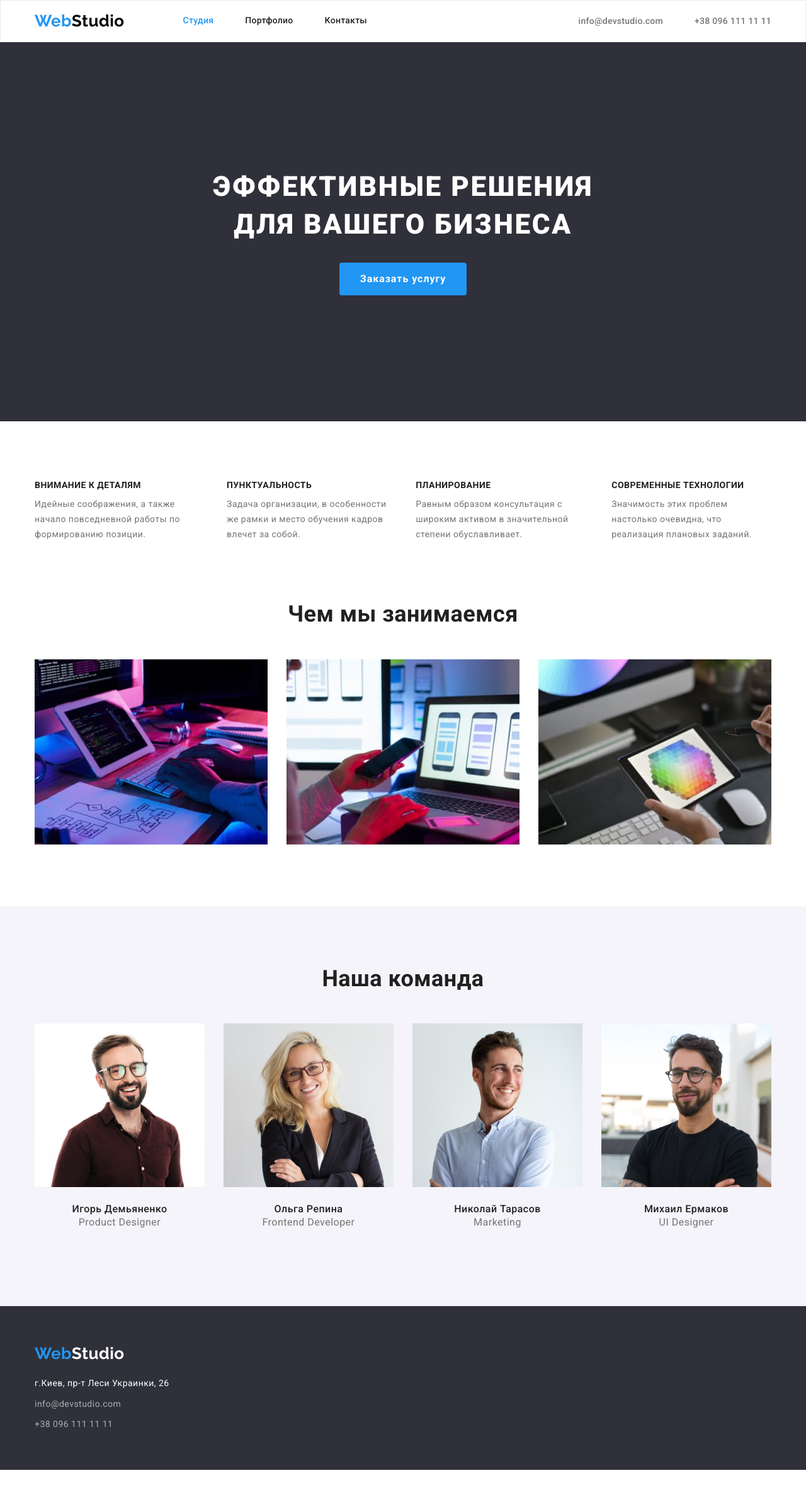
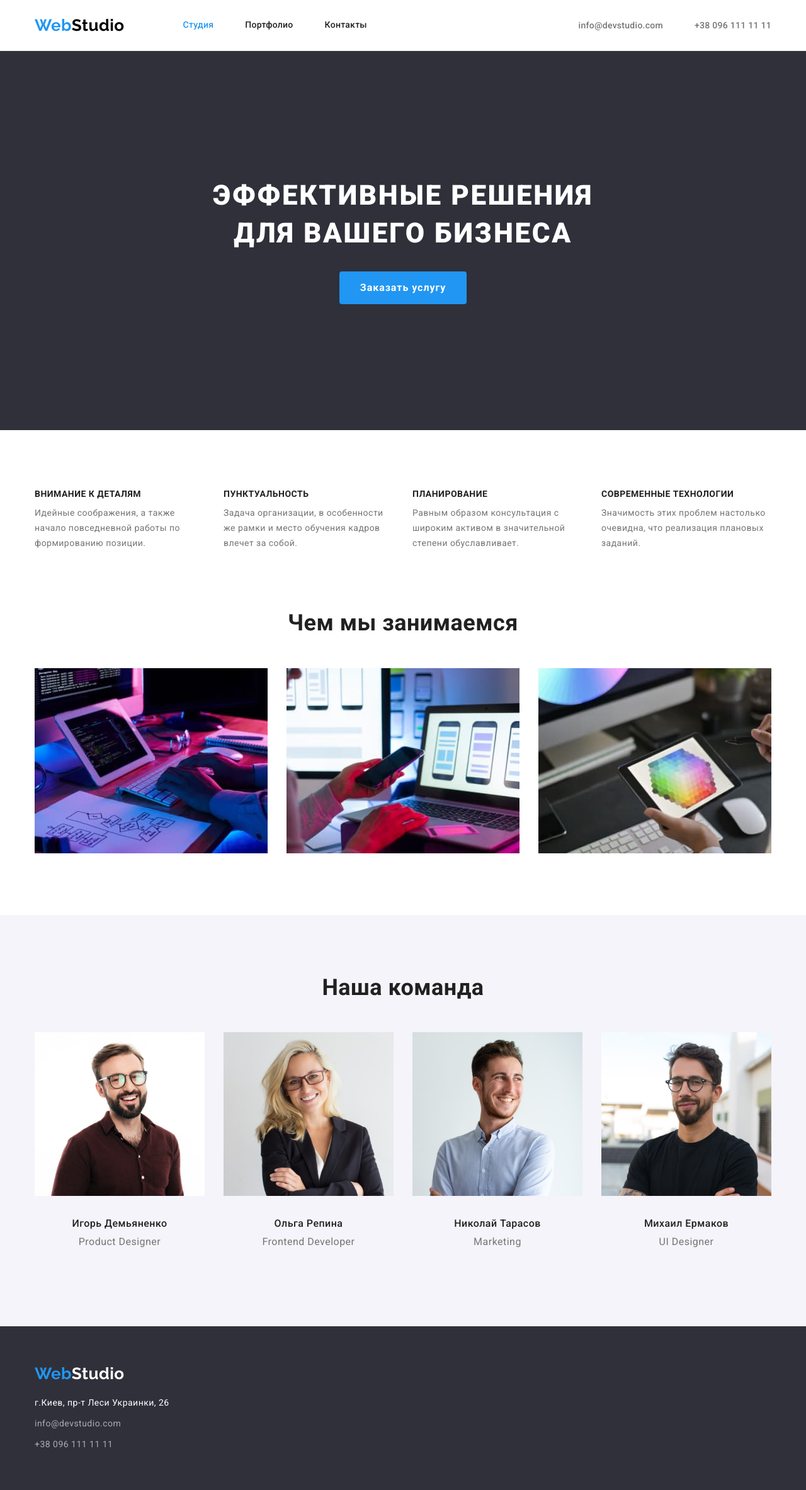
Before and after one commit to oxica/goit-markup-hw-03, a plain HTML site: page index.html in a window 1280 px wide. Shown: the whole page at 63% size. Before the commit the page ends 2334 px from the top, so only its background shows below. Drawn offline with nearby package versions, Linux system fonts and the light colour scheme.

Commit message:
исправлено оформление

```diff
--- a/css/styles.css
+++ b/css/styles.css
@@ -82,7 +82,7 @@ ul {
 /* ------------ШАПКА-------------- */
 
 .header {
-  border: 1px solid #ececec;
+  border-bottom: 1px solid #ececec;
 }
 
 .nav-flex {
@@ -109,8 +109,8 @@ ul {
 
 .header-nav-link {
   display: block;
-  padding-top: 24px;
-  padding-bottom: 25px;
+  padding-top: 32px;
+  padding-bottom: 32px;
 
   font-weight: 500;
   font-size: 14px;
@@ -210,6 +210,7 @@ ul {
 
 .features-item:not(:last-child) {
   margin-right: 30px;
+  max-width: 270px;
 }
 
 .features-title {
@@ -260,18 +261,19 @@ ul {
   margin-right: 30px;
 }
 
+.team-workers {
+  padding: 30px 0px;
+}
+
 .team-worker {
-  margin-top: 30px;
-
   font-weight: 500;
   font-size: 16px;
-  line-height: 1.19px;
+  line-height: 1.19;
   text-align: center;
 }
 
 .team-profession {
   margin-top: 10px;
-  margin-bottom: 30px;
 
   font-size: 16px;
   line-height: 1.19;
@@ -314,7 +316,7 @@ ul {
 .portfolio-btn-list {
   display: flex;
   justify-content: center;
-  margin-bottom: 15px;
+  margin-bottom: 50px;
 }
 
 .portfolio-btn-item:not(:last-child) {
@@ -348,7 +350,6 @@ ul {
 .portfolio-list {
   display: flex;
   flex-wrap: wrap;
-  padding-top: 50px;
   padding-bottom: 50px;
   margin: -15px;
 }
--- a/index.html
+++ b/index.html
@@ -144,8 +144,10 @@
                 width="270"
                 height="260"
               />
+              <div class="team-workers">
                 <h3 class="team-worker">Игорь Демьяненко</h3>
                 <p class="team-profession" lang="en">Product Designer</p>
+              </div>
             </li>
             <li class="team-item">
               <img
@@ -154,8 +156,10 @@
                 width="270"
                 height="260"
               />
+              <div class="team-workers">
                 <h3 class="team-worker">Ольга Репина</h3>
                 <p class="team-profession" lang="en">Frontend Developer</p>
+              </div>
             </li>
             <li class="team-item">
               <img
@@ -164,8 +168,10 @@
                 width="270"
                 height="260"
               />
+              <div class="team-workers">
                 <h3 class="team-worker">Николай Тарасов</h3>
                 <p class="team-profession" lang="en">Marketing</p>
+              </div>
             </li>
             <li class="team-item">
               <img
@@ -174,8 +180,10 @@
                 width="270"
                 height="260"
               />
+              <div class="team-workers">
                 <h3 class="team-worker">Михаил Ермаков</h3>
                 <p class="team-profession" lang="en">UI Designer</p>
+              </div>
             </li>
           </ul>
         </div>
```
Lines whose indentation alone changed are shown as unchanged.
